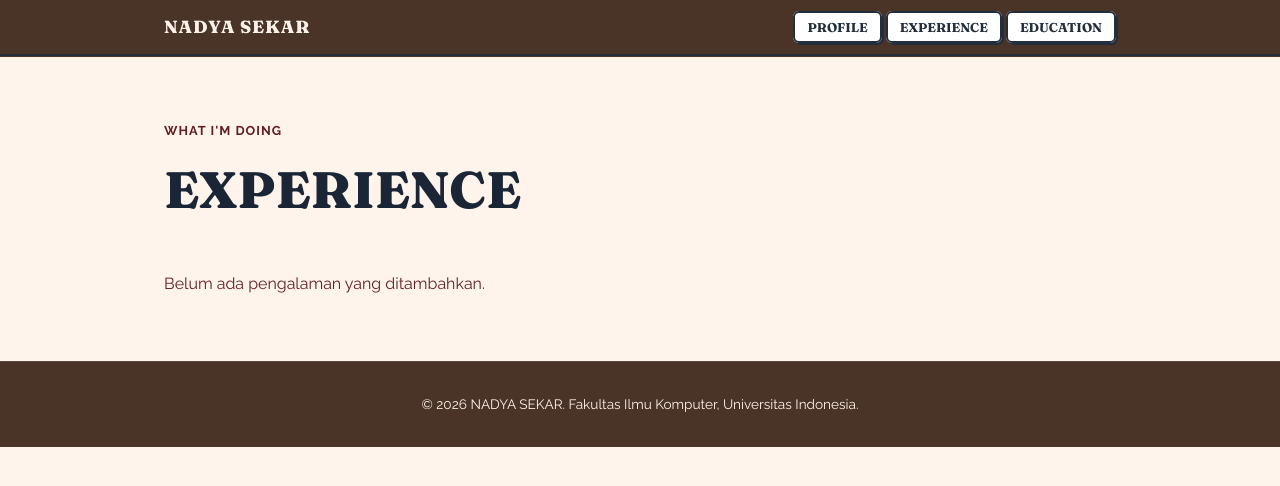
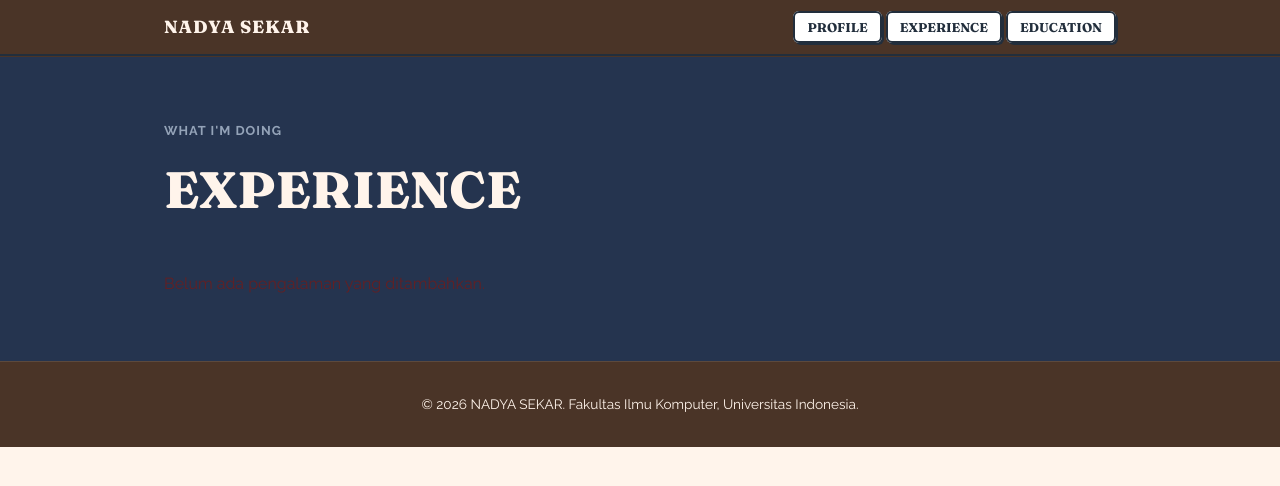
Before and after one commit to nadyaasekar/myportofolio, a Django app: page /experience/ in a window 1280 px wide. Shown: the top 486 px of the page. Run offline with Django 4.2, Linux system fonts and the light colour scheme; data that the repository does not hold is empty; some web fonts are replaced.

Commit message:
feat: update and standardize experience cards layout and descriptions

```diff
--- a/static/css/style.css
+++ b/static/css/style.css
@@ -17,7 +17,7 @@
     --bg-header: var(--line);
     --bg-profile: var(--paper);
     --bg-skills: var(--paper-dark);
-    --bg-experience: var(--paper);
+    --bg-experience: var(--paper-dark);
     --bg-education: var(--paper);
 
     --font-fraunces: 'Fraunces', serif;
@@ -288,7 +288,7 @@ body {
     font-family: 'Fraunces', 'Playfair Display', serif;
     font-size: clamp(2.2rem, 5vw, 3.2rem);
     font-weight: 800;
-    color: #1a2536;
+    color: var(--paper);
     text-transform: uppercase;
     margin-bottom: 2.5rem;
 }
@@ -339,12 +339,18 @@ body {
 
 /* experience section tutor 2 */
 .experience-section {
+    background-color: var(--paper-dark);
     padding: 4rem 0;
+    color: var(--paper);
     border-top: 1px solid var(--line);
 }
 
+.experience-section .section-title {
+    color: var(--paper);
+}
+
 .section-kicker {
-    color: var(--accent-dark);
+    color: #94a3b8;
     font-size: 0.8rem;
     font-weight: 700;
     letter-spacing: 0.08em;
@@ -352,6 +358,7 @@ body {
 }
 
 .experience-section h1 {
+    color: #94a3b8;
     margin: 0.4rem 0 1.5rem;
     font-size: 2rem;
 }
@@ -379,6 +386,7 @@ body {
 .experience-card h2 {
     margin: 0.5rem 0;
     font-size: 1.25rem;
+    font-family: 'Fraunces', serif;
     color: var(--ink);
 }
 
```
